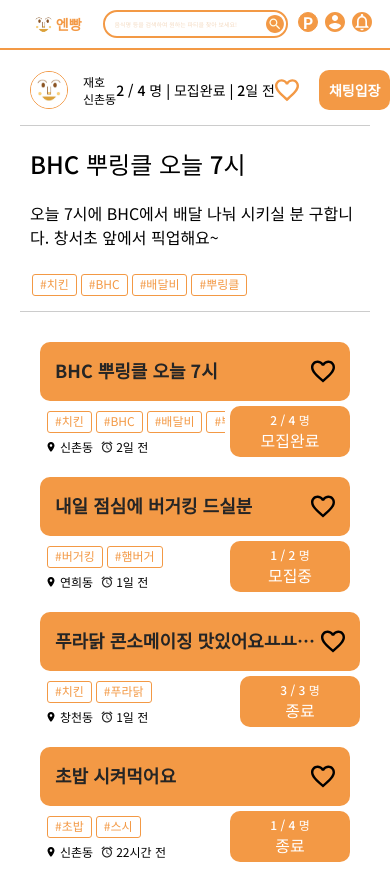
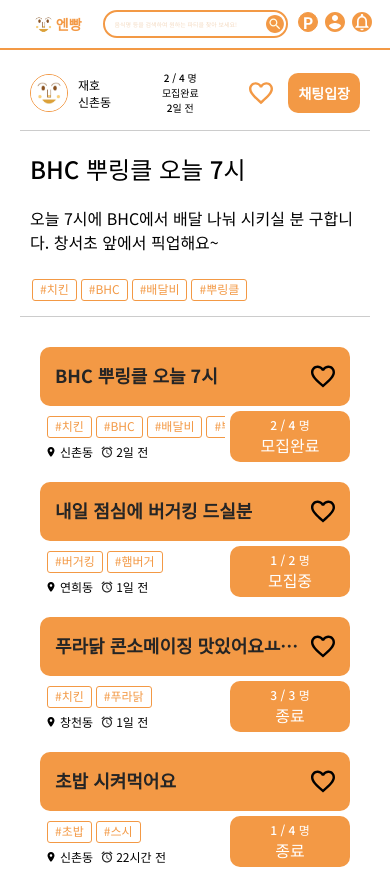
Before and after one commit to nbbang-sinchon/frontend, a React (Create React App) app: page /parties/0 in a window 390 px wide. Shown: the top 869 px of the page. Built offline with nearby package versions, Linux system fonts and the light colour scheme.

Commit message:
Feat : 파티 상세 페이지의 넓이 반응형 레이아웃 구현
넓이에 따른 반응형 레이아웃을 구현하였습니다.

```diff
--- a/src/components/Parties.jsx
+++ b/src/components/Parties.jsx
@@ -14,7 +14,8 @@ const Container = styled.div`
   > div,
   ::after {
     padding: 10px;
-    width: 340px;
+    width: 100%;
+    max-width: 340px;
     box-sizing: border-box;
 
     @media only screen and (min-width: ${SIZES.MIDDLE_WIDTH}) {
--- a/src/components/PartyDetail.jsx
+++ b/src/components/PartyDetail.jsx
@@ -16,14 +16,15 @@ const Status = styled.div`
   justify-content: space-between;
   align-items: center;
 
+  box-sizing: border-box;
   padding: 0 10px 15px 10px;
   border-bottom: 1px solid ${COLORS.GRAY};
-  min-width: ${SIZES.MIN_WIDTH};
 `;
 
 const StatusColumn = styled.div`
   display: flex;
   align-items: center;
+  justify-content: center;
 
   font-size: 18px;
   font-weight: 500;
@@ -33,11 +34,13 @@ const StatusColumn = styled.div`
     font-size: 14px;
   }
 
-  &: first-of-type {
-    font-size: 14px;
+  @media only screen and (max-width: ${SIZES.SMALL_WIDTH}) {
+    font-size: 12px;
 
-    @media only screen and (max-width: ${SIZES.MIDDLE_WIDTH}) {
-      font-size: 12px;
+    &: nth-of-type(2) {
+      flex-direction: column;
+
+      font-size: 10px;
     }
   }
 
@@ -55,7 +58,19 @@ const StatusColumn = styled.div`
 
     @media only screen and (max-width: ${SIZES.MIDDLE_WIDTH}) {
       transform: scale(1.2, 1.2) translateY(-2px);
+      margin-right: 15px;
     }
+  }
+`;
+
+const Bar = styled.div`
+  width: 1px;
+  height: 20px;
+  background-color: ${COLORS.BLACK};
+  margin: 0 10px;
+
+  @media only screen and (max-width: ${SIZES.SMALL_WIDTH}) {
+    display: none;
   }
 `;
 
@@ -109,6 +124,16 @@ const ChattingButton = styled.button`
 
 const Profile = styled.div`
   margin-left: 15px;
+  font-size: 14px;
+
+  @media only screen and (max-width: ${SIZES.MIDDLE_WIDTH}) {
+    font-size: 12px;
+    margin-left: 10px;
+  }
+
+  @media only screen and (max-width: ${SIZES.MIDDLE_WIDTH}) {
+    font-size: 12px;
+  }
 `;
 
 function PartyDetail() {
@@ -126,9 +151,11 @@ function PartyDetail() {
           </Profile>
         </StatusColumn>
         <StatusColumn>
-          {`${party.joinNumber} / ${party.goalNumber} 명 | ${convertStatus(party.status)} | ${convertDate(
-            party.createTime,
-          )}`}
+          <div>{`${party.joinNumber} / ${party.goalNumber} 명`}</div>
+          <Bar />
+          <div>{`${convertStatus(party.status)}`}</div>
+          <Bar />
+          <div>{convertDate(party.createTime)}</div>
         </StatusColumn>
         <StatusColumn>
           <icons.HeartIcon />
```
